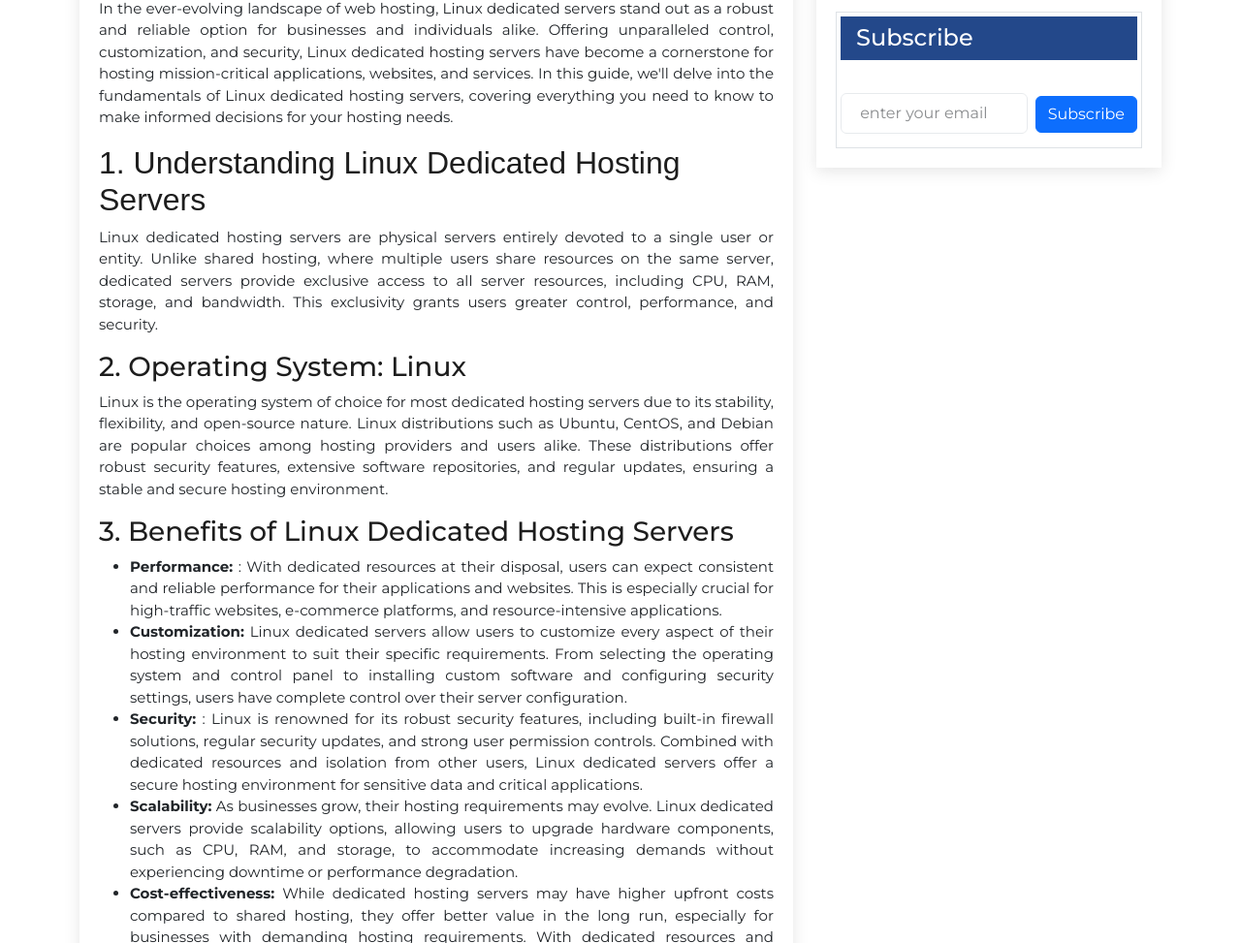
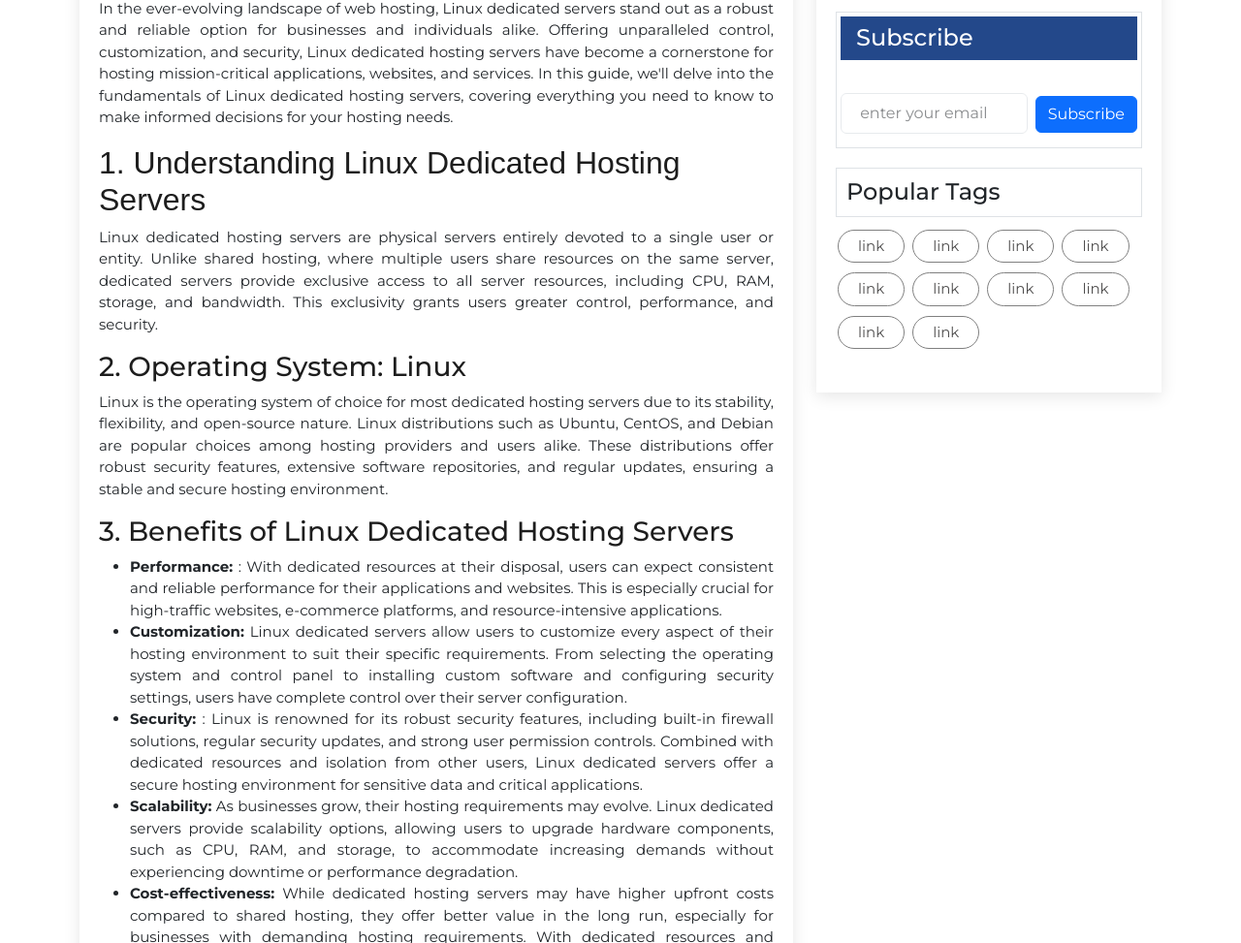
Before and after one commit to DevelopmentRaahi/version1.1, a plain HTML site: page innercard6.html in a window 1280 px wide. Shown: the part 844-1817 px from the top of the page at 97% size. Drawn offline with nearby package versions, Linux system fonts and the light colour scheme.

Commit message:
tags add sixth page

```diff
--- a/assests/css/Cards.css
+++ b/assests/css/Cards.css
@@ -448,3 +448,31 @@ color: rgb(31, 28, 28);
 .resText h2,h3{
 color: #1d1d1d;
 }
+
+
+/* TAGS */
+.tagbox{
+  margin: 20px 0px;
+}
+.head-ing{
+  padding: 10px 10px;
+  border-bottom: 1px solid rgba(128, 128, 128, 0.162);
+}
+.tagbtn{
+  margin: 0;
+  padding: 0;
+}
+.tagbtn a{
+  display: inline-block;
+  border: 1px solid gray;
+  border-radius:22px ;
+  padding: 5px 20px;
+  text-decoration: none;
+  margin: 5px  2px ;
+  color: #4f4e4e;
+
+}
+.tagbtn a:hover{
+  color: #fefefe;
+   background-color:#4d7b9e;
+}
--- a/innercard6.html
+++ b/innercard6.html
@@ -402,6 +402,23 @@
                 </div>
 
             </div>
+            <div class="tagbox">
+                <div class="tagheading">
+                    <h4 class="head-ing border">Popular Tags</h4>
+                    <ul class="tagbtn">
+                        <a href="">link</a>
+                        <a href="">link</a>
+                        <a href="">link</a>
+                        <a href="">link</a>
+                        <a href="">link</a>
+                        <a href="">link</a>
+                        <a href="">link</a>
+                        <a href="">link</a>
+                        <a href="">link</a>
+                        <a href="">link</a>
+                    </ul>
+                </div>
+            </div>
 
         </div>
     </div>
```
